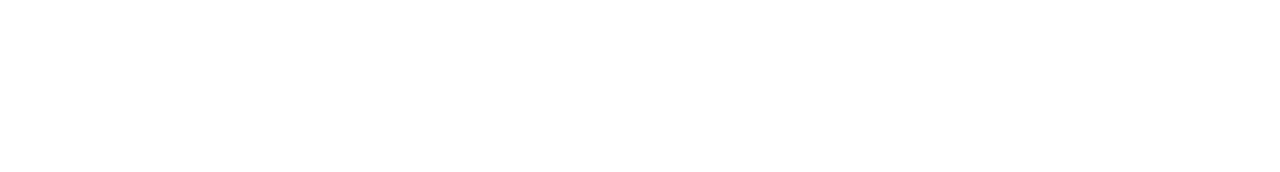
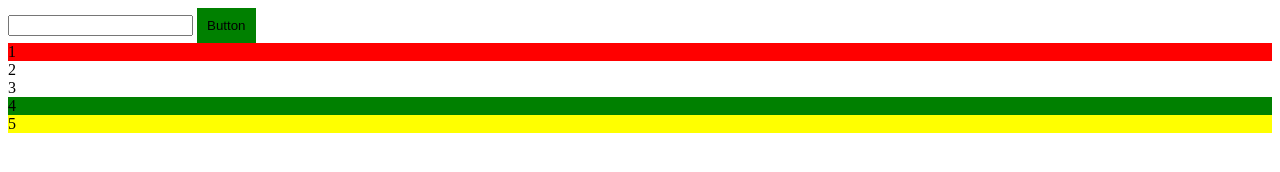
Before and after one commit to wachirawit48/241-2567-700, a plain HTML site: page index3.html in a window 1280 px wide. Drawn offline with Linux system fonts and the light colour scheme.

Commit message:
CSS Update

```diff
--- a/index3.html
+++ b/index3.html
@@ -5,17 +5,45 @@
     <meta name="viewport" content="width=device-width, initial-scale=1.0">
     <title>Document</title>
     <style>
-    .button {
+        .button{
             background-color: green;
             border: 0;
             padding: 10px;
         }
         .button:hover {
             background-color: red;
+        }
         .button:active {
             background-color: blue;
         }
+        .button:focus {
+            background-color: yellow;
+        }
+        input:focus {
+            background-color: violet;
+        }
+        .container .item:first-child{
+            background-color: red;
+        }
+        .container .item:nth-child(4){
+            background-color: green;
+        }
+        .container .item:Last-child{
+            background-color: yellow;
+        }
+    </style>
+</head>
+<body>
+    <!-- :hover = วาง active = คลิก focus = cursor-->
+        <input type="text">
+        <button class="button">Button</button>
 
-
-
-    <
+        <div class="container">
+            <div class="item">1</div>
+            <div class="item">2</div>
+            <div class="item">3</div>
+            <div class="item">4</div>
+            <div class="item">5</div>
+        </div>
+</body>
+</html>
```
Also changed, not shown: index4.html (+19 -8 lines). Lines whose indentation alone changed are shown as unchanged.
